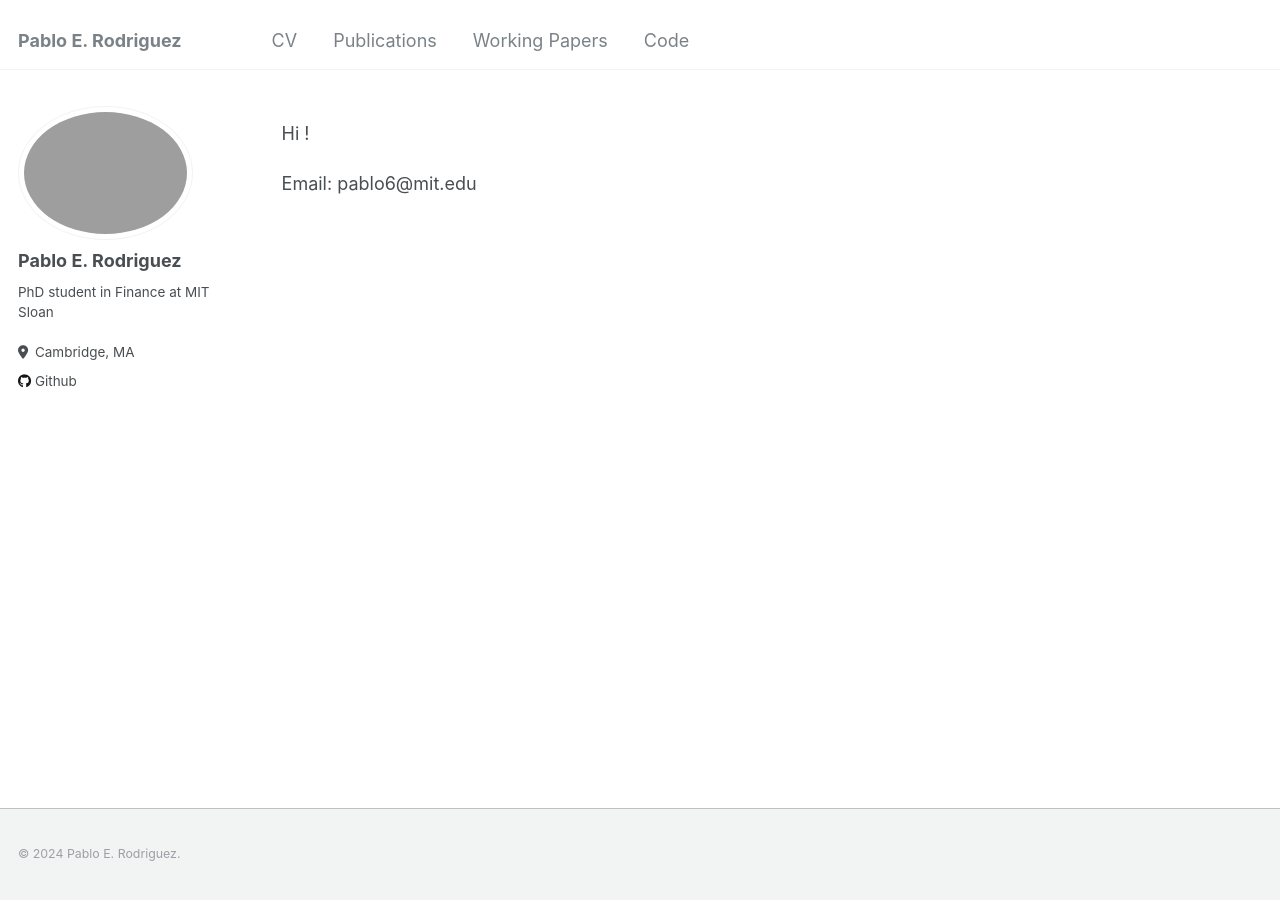
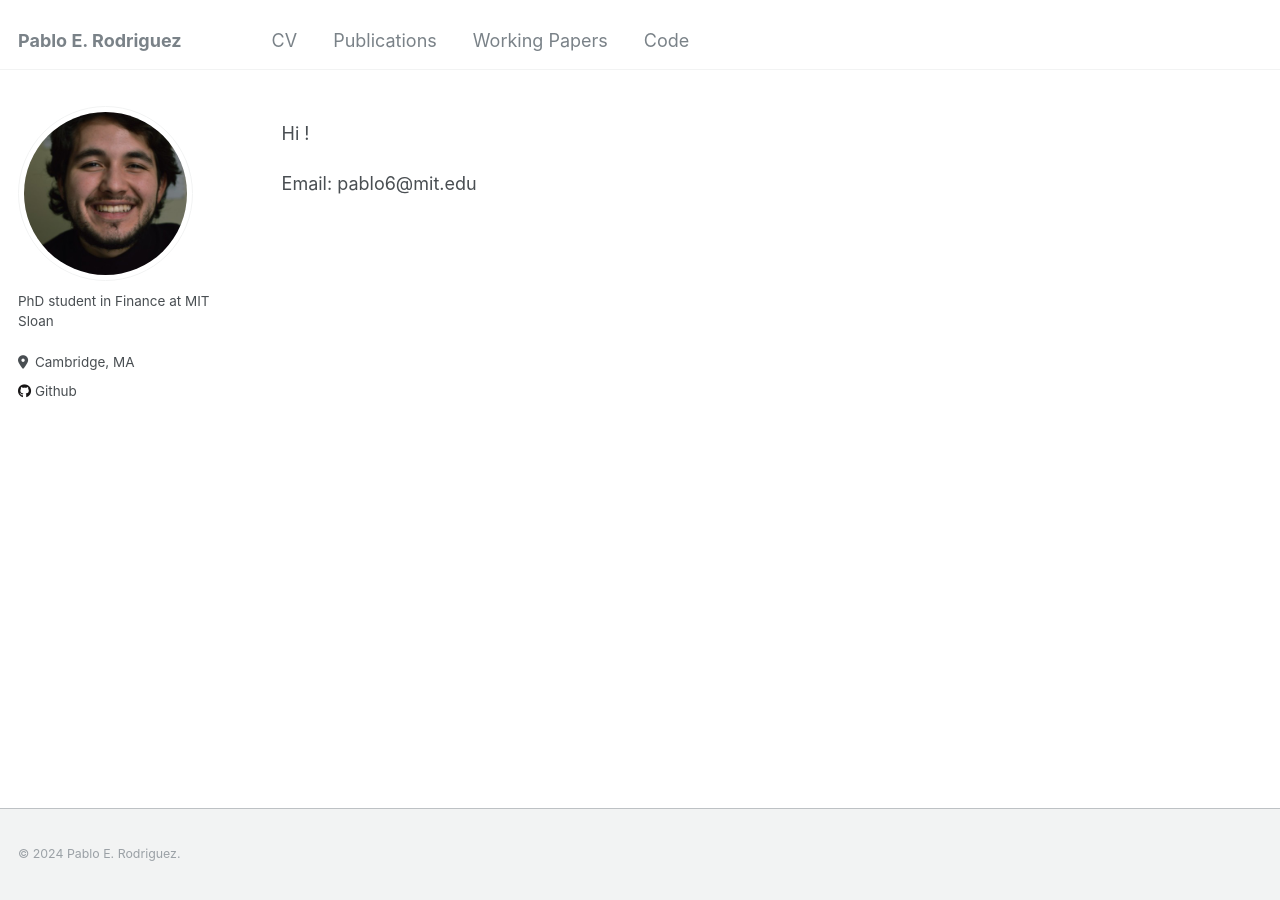
Before and after one commit to pablo-e-rodriguez/pablo-e-rodriguez.github.io, a Jekyll site: the page built from _pages/about.md, in a window 1280 px wide. Built offline with Jekyll 4.4.1, drawn with Linux system fonts in a browser that asks for light colours.

Commit message:
Update _config.yml

```diff
--- a/_config.yml
+++ b/_config.yml
@@ -21,8 +21,8 @@ repository               : "prodrig06/prodrig06.github.io"
 #               Additional customization can be done by editing /_includes/author-profile.html
 author:
   # Biographic information
-  avatar           : #"photo_Pablo_Rodriguez.jpeg"
-  name             : "Pablo E. Rodriguez"
+  avatar           : "photo_Pablo_Rodriguez.jpeg"
+  name             : #"Pablo E. Rodriguez"
   pronouns         : # example: "she/her"
   bio              : "PhD student in Finance at MIT Sloan"
   location         : "Cambridge, MA"
```
